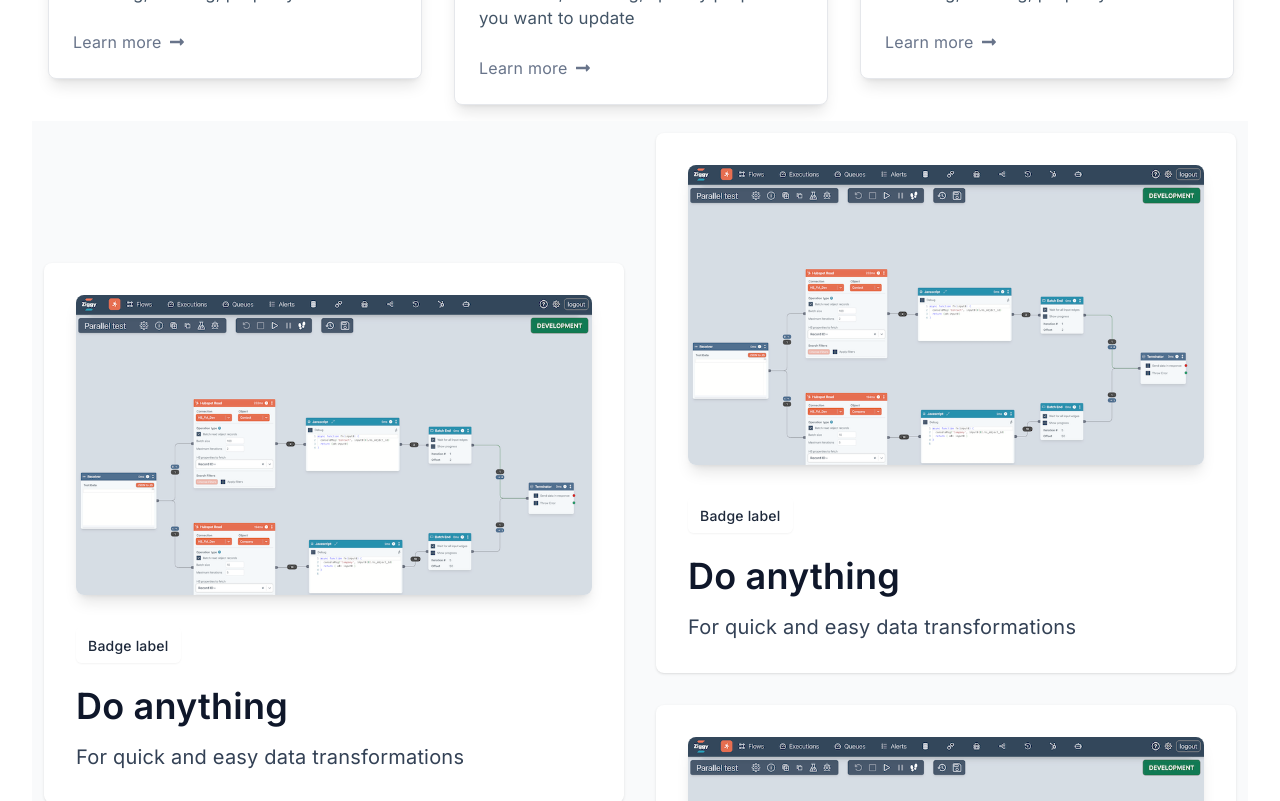
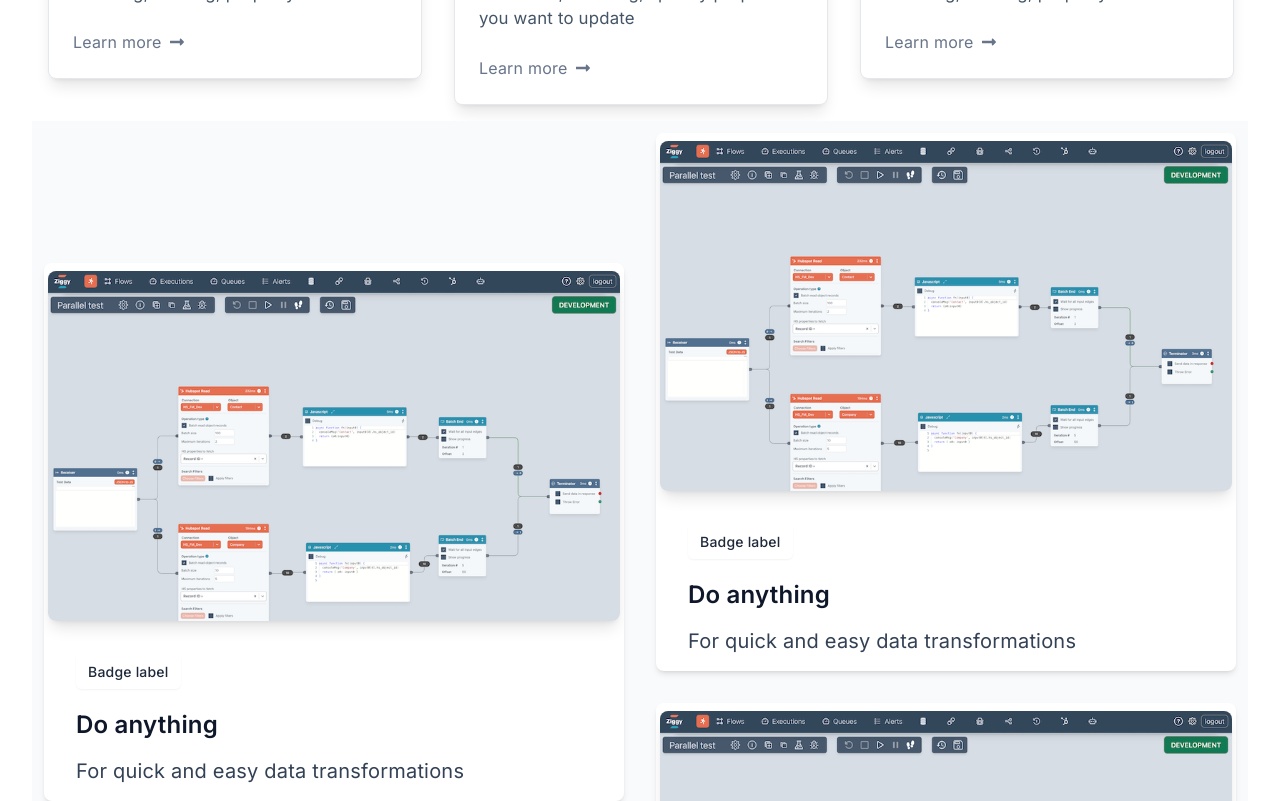
Before and after one commit to fmay/ziggy-site-new, a Next.js app: page /flows in a window 1280 px wide. Shown: the part 5000-5801 px from the top of the page. Built offline with nearby package versions, Linux system fonts and the light colour scheme.

Commit message:
StackCard 0.3

```diff
--- a/src/components/ui/stack-card/StackCard.module.scss
+++ b/src/components/ui/stack-card/StackCard.module.scss
@@ -1,153 +1,82 @@
 .stackCard {
-  position: relative;
-  overflow: hidden;
-  border-radius: 0.5rem;
-  box-shadow: 0 1px 3px 0 rgb(0 0 0 / 0.1), 0 1px 2px -1px rgb(0 0 0 / 0.1);
-  background-color: white;
-  transition: all 300ms;
-
-  &:hover {
-    // Add any card-level hover effects here
+  @apply relative overflow-hidden rounded-lg shadow-md bg-white transition-all duration-300;
+  h2 {
+    @apply text-[1.5rem];
   }
 }
 
 .graphicLayer {
-  position: relative;
-  z-index: 10;
-  padding: 2rem 2rem 0;
+  @apply relative z-10 px-1 pt-2;
 }
 
 .graphicContainer {
-  position: relative;
-  height: 300px;
-  overflow: hidden;
-  border-radius: 0.5rem;
-  background-color: white;
-  box-shadow: 0 10px 15px -3px rgb(0 0 0 / 0.1), 0 4px 6px -4px rgb(0 0 0 / 0.1);
-  transition: all 300ms;
+  @apply relative h-[350px] overflow-hidden rounded-lg bg-white shadow-lg transition-all duration-300;
 
   .stackCard:hover & {
-    height: 240px;
+    @apply h-[400px];
   }
 }
 
 .gradientOverlay {
-  position: absolute;
-  inset: 0;
-  opacity: 0;
-  transition: opacity 300ms;
-  z-index: 1;
+  @apply absolute inset-0 z-[1] opacity-0 transition-opacity duration-300;
 
   .stackCard:hover & {
-    opacity: 1;
+    @apply opacity-100;
   }
 }
 
 .graphicImage {
-  position: relative;
-  height: 100%;
-  width: 100%;
-  object-fit: cover;
-  object-position: top;
-  z-index: 2;
+  @apply relative z-[2] h-full w-full object-cover object-top;
 }
 
 .contentLayer {
-  position: relative;
-  z-index: 20;
-  padding: 2rem;
+  @apply relative z-20 px-8 pt-8;
 }
 
 .badge {
-  display: flex;
-  align-items: center;
-  gap: 0.75rem;
-  margin-bottom: 1rem;
+  @apply mb-4 flex items-center gap-3;
 }
 
 .badgeIcon {
-  display: flex;
-  height: 2.5rem;
-  width: 2.5rem;
-  align-items: center;
-  justify-content: center;
-  border-radius: 0.5rem;
-  background-color: rgba(255, 255, 255, 0.9);
-  box-shadow: 0 1px 2px 0 rgb(0 0 0 / 0.05);
+  @apply flex h-10 w-10 items-center justify-center rounded-lg bg-white/90 shadow-sm;
 }
 
 .badgeLabel {
-  border-radius: 0.375rem;
-  background-color: rgba(255, 255, 255, 0.9);
-  padding: 0.375rem 0.75rem;
-  box-shadow: 0 1px 2px 0 rgb(0 0 0 / 0.05);
+  @apply rounded-md bg-white/90 px-3 py-1.5 shadow-sm;
 
   span {
-    font-size: 0.875rem;
-    font-weight: 500;
-    color: rgb(30, 41, 59);
+    @apply text-sm font-medium text-slate-800;
   }
 }
 
 .title {
-  margin-bottom: 0.75rem;
-  font-size: 1.875rem;
-  font-weight: 600;
-  color: rgb(15, 23, 42);
-
-  @media (min-width: 1024px) {
-    font-size: 2.25rem;
-  }
+  @apply mb-3 text-3xl font-semibold text-slate-900 lg:text-4xl;
 }
 
 .description {
-  margin-bottom: 0;
-  font-size: 1.125rem;
-  color: rgb(51, 65, 85);
-
-  @media (min-width: 1024px) {
-    font-size: 1.25rem;
-  }
+  @apply text-lg text-slate-700 lg:text-xl;
 }
 
 .ctaWrapper {
-  height: 0;
-  overflow: hidden;
-  transition: height 300ms;
+  @apply h-0 overflow-hidden transition-all duration-300 text-sm ;
 
   .stackCard:hover & {
-    height: 60px;
+    @apply h-[40px];
   }
 }
 
 .ctaLink {
-  margin-top: 1rem;
-  display: inline-flex;
-  align-items: center;
-  gap: 0.5rem;
-  font-size: 1rem;
-  font-weight: 500;
-  color: rgb(99, 102, 241);
-  opacity: 0;
-  transition: opacity 300ms, gap 300ms;
-
-  @media (min-width: 1024px) {
-    font-size: 1.125rem;
-  }
+  @apply mt-0 inline-flex items-center gap-2 font-medium text-indigo-600 opacity-0 transition-all duration-300;
 
   .stackCard:hover & {
-    opacity: 1;
+    @apply opacity-100;
   }
 
   &:hover {
-    gap: 0.75rem;
+    @apply gap-3;
   }
 }
 
 .ctaArrow {
-  transition: transform 300ms;
-
-  .ctaLink:hover & {
-    transform: translateX(0.25rem);
-  }
+  @apply transition-transform duration-300;
 }
--- a/src/components/ui/stack-card/StackCard.tsx
+++ b/src/components/ui/stack-card/StackCard.tsx
@@ -104,22 +104,7 @@ const StackCard: FC<StackCardProps> = ({
             href={ctaHref}
             className={styles.ctaLink}
           >
-            {ctaText}
-            <svg
-              className={styles.ctaArrow}
-              width="10"
-              height="10"
-              viewBox="0 0 10 10"
-              aria-hidden="true"
-              fill="none"
-              stroke="currentColor"
-              strokeWidth="2"
-            >
-              <g fillRule="evenodd">
-                <path d="M0 5h7" />
-                <path d="M1 1l4 4-4 4" />
-              </g>
-            </svg>
+            {ctaText} {'>'}
           </a>
         </div>
       </div>
```
